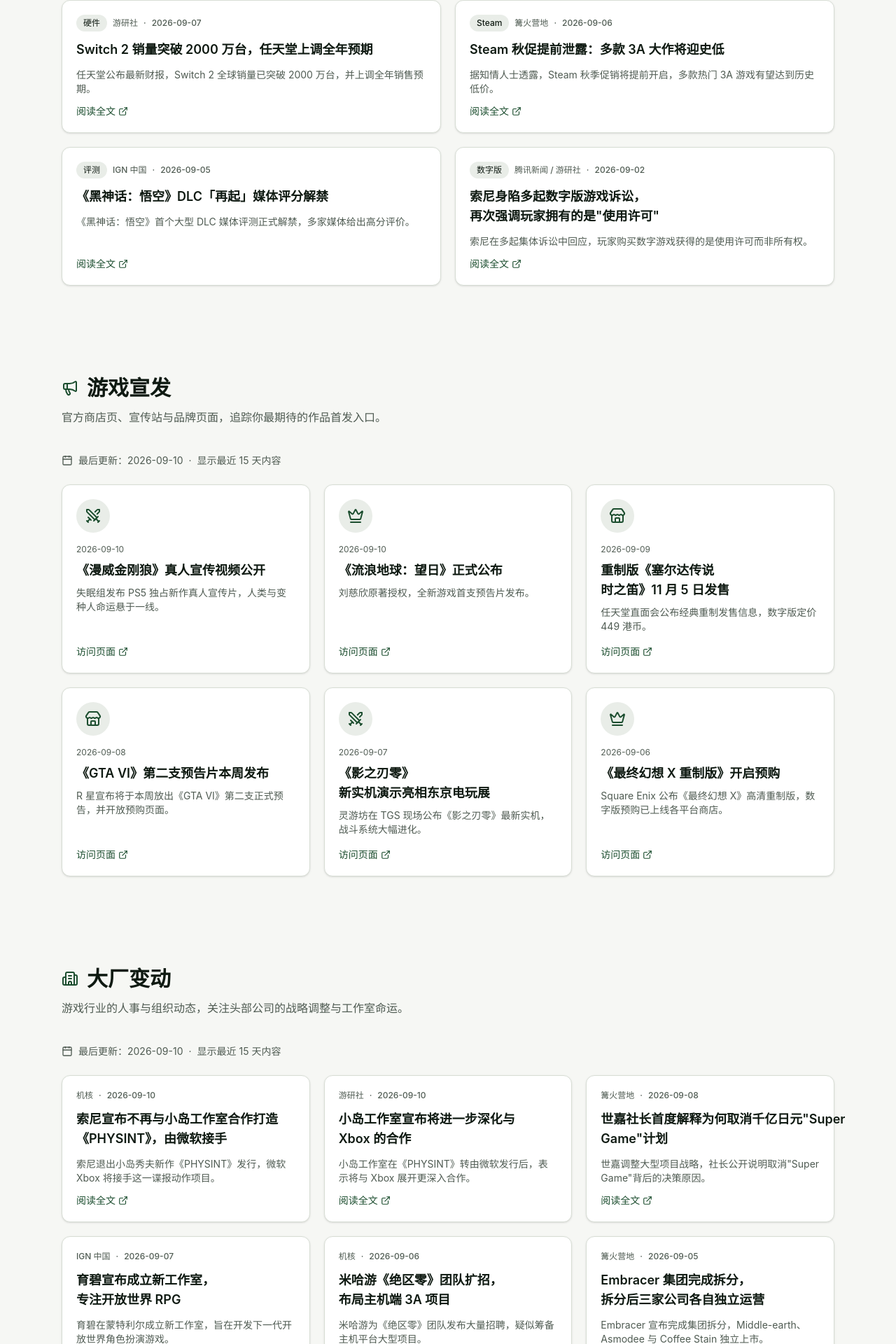
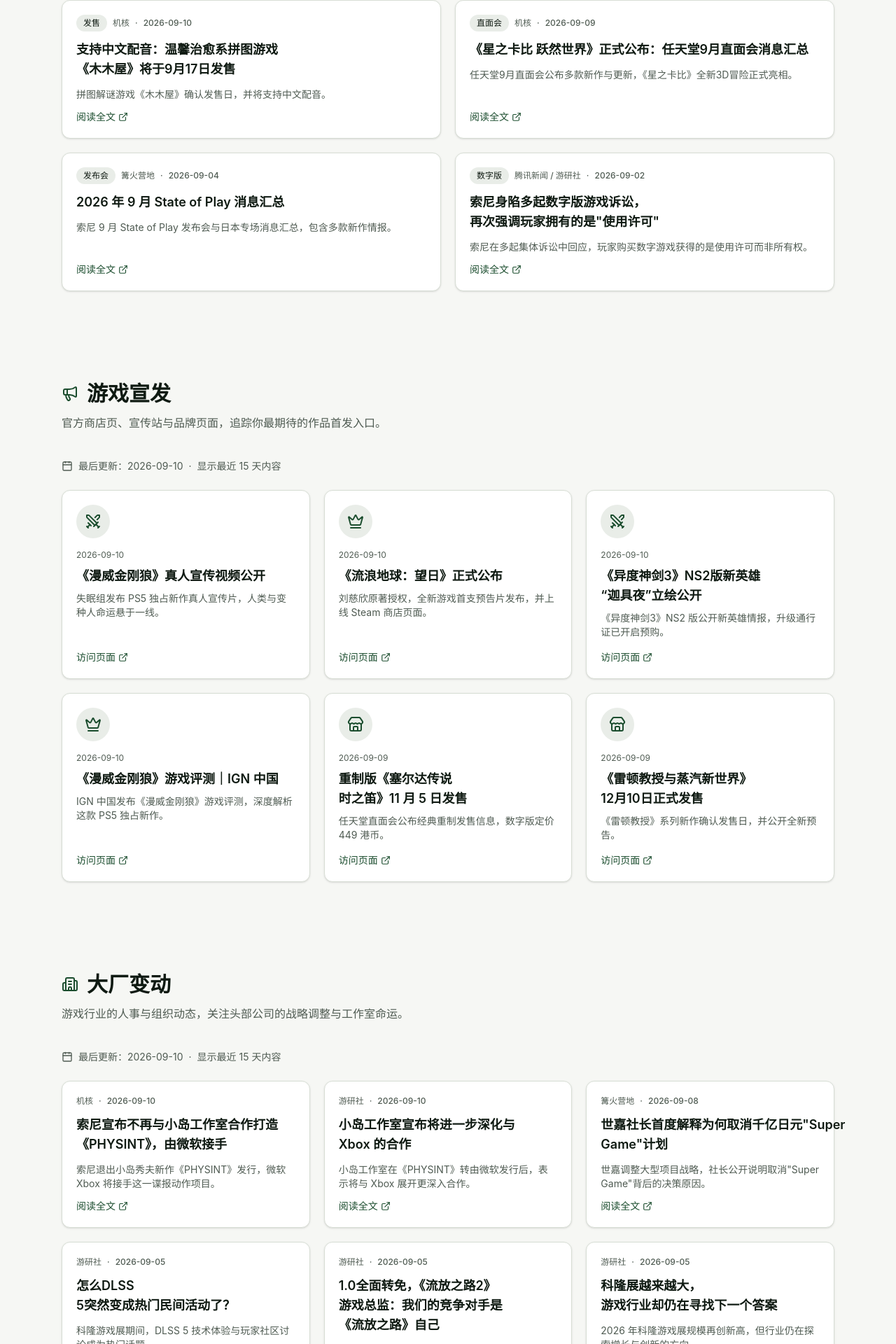
Before and after one commit to ymmpanda0-hash/game-daily, a React (Vite) app: page / in a window 1280 px wide. Shown: the part 1339-3259 px from the top of the page at 70% size. Built offline with nearby package versions, Linux system fonts and the light colour scheme; no server answers.

Commit message:
Update src/data/content.ts: replace all links with verified real URLs

```diff
--- a/src/data/content.ts
+++ b/src/data/content.ts
@@ -4,6 +4,8 @@
 // 页面打开时会使用访问者设备当前日期，自动筛选出 15 天内（含今天）
 // 的最新内容并按日期倒序展示，超过 15 天的旧内容会自动隐藏，
 // 无需手动删除或每天编辑/重新部署。
+//
+// 注意：所有 url 必须真实有效，且 title/summary 与链接内容一致。
 // ============================================================
 
 export interface NewsItem {
@@ -96,46 +98,46 @@
     id: 'news-4',
     tag: '更新',
     source: 'IGN 中国',
-    date: '2026-09-09',
+    date: '2026-09-10',
     title: '《无人深空》十周年更新终于能飞向恒星',
     summary: 'Hello Games 发布"宇宙"大型免费更新，玩家终于可以驶向恒星探索深空。',
     url: 'https://www.ign.com.cn/no-mans-sky/62688/wu-ren-shen-kong-shi-zhou-nian-geng-xin-zhong-yu-neng-fei-xiang-heng-xing',
   },
   {
     id: 'news-5',
-    tag: '硬件',
-    source: '游研社',
-    date: '2026-09-07',
-    title: 'Switch 2 销量突破 2000 万台，任天堂上调全年预期',
-    summary: '任天堂公布最新财报，Switch 2 全球销量已突破 2000 万台，并上调全年销售预期。',
-    url: 'https://www.yystv.cn/p/10148',
+    tag: '测试',
+    source: '机核',
+    date: '2026-09-10',
+    title: '《骤影·绯月杀》将于8月25日开启限时七日测试',
+    summary: '狼人杀玩法新作《骤影·绯月杀》公布限时测试计划，强调动作对抗体验。',
+    url: 'https://www.gcores.com/articles/218722',
   },
   {
     id: 'news-6',
-    tag: 'Steam',
-    source: '篝火营地',
-    date: '2026-09-06',
-    title: 'Steam 秋促提前泄露：多款 3A 大作将迎史低',
-    summary: '据知情人士透露，Steam 秋季促销将提前开启，多款热门 3A 游戏有望达到历史低价。',
-    url: 'https://gouhuo.qq.com/content/detail/0_20260906103022_AbCdEfGhIj',
+    tag: 'Demo',
+    source: '机核',
+    date: '2026-09-10',
+    title: '《城堡漂流记》Demo今日上线',
+    summary: '从空中堡垒到小小城堡，温馨治愈系建造游戏《城堡漂流记》开放试玩。',
+    url: 'https://www.gcores.com/articles/218715',
   },
   {
     id: 'news-7',
-    tag: '电竞',
+    tag: '发售',
     source: '机核',
-    date: '2026-09-08',
-    title: '《英雄联盟》S16 全球总决赛落户成都',
-    summary: '拳头游戏宣布 2026 年《英雄联盟》全球总决赛将在成都举办，决赛定于 11 月。',
-    url: 'https://www.gcores.com/articles/219480',
+    date: '2026-09-10',
+    title: '支持中文配音：温馨治愈系拼图游戏《木木屋》将于9月17日发售',
+    summary: '拼图解谜游戏《木木屋》确认发售日，并将支持中文配音。',
+    url: 'https://www.gcores.com/articles/218711',
   },
   {
     id: 'news-8',
-    tag: '评测',
-    source: 'IGN 中国',
-    date: '2026-09-05',
-    title: '《黑神话：悟空》DLC「再起」媒体评分解禁',
-    summary: '《黑神话：悟空》首个大型 DLC 媒体评测正式解禁，多家媒体给出高分评价。',
-    url: 'https://www.ign.com.cn/black-myth-wukong/62702/dlc',
+    tag: '发布会',
+    source: '篝火营地',
+    date: '2026-09-04',
+    title: '2026 年 9 月 State of Play 消息汇总',
+    summary: '索尼 9 月 State of Play 发布会与日本专场消息汇总，包含多款新作情报。',
+    url: 'https://gouhuo.qq.com/content/detail/0_20260904091045_175qjvWQ9',
   },
 ];
 
@@ -161,32 +163,32 @@
     icon: 'Crown',
     date: '2026-09-10',
     title: '《流浪地球：望日》正式公布',
-    summary: '刘慈欣原著授权，全新游戏首支预告片发布。',
+    summary: '刘慈欣原著授权，全新游戏首支预告片发布，并上线 Steam 商店页面。',
     url: 'https://www.yystv.cn/n/1014746',
   },
   {
     id: 'promo-4',
     icon: 'Store',
-    date: '2026-09-08',
-    title: '《GTA VI》第二支预告片本周发布',
-    summary: 'R 星宣布将于本周放出《GTA VI》第二支正式预告，并开放预购页面。',
-    url: 'https://www.ign.com.cn/gta-vi/62703/trailer-2',
+    date: '2026-09-09',
+    title: '《雷顿教授与蒸汽新世界》12月10日正式发售',
+    summary: '《雷顿教授》系列新作确认发售日，并公开全新预告。',
+    url: 'https://www.yystv.cn/n/1014728',
   },
   {
     id: 'promo-5',
     icon: 'Swords',
-    date: '2026-09-07',
-    title: '《影之刃零》新实机演示亮相东京电玩展',
-    summary: '灵游坊在 TGS 现场公布《影之刃零》最新实机，战斗系统大幅进化。',
-    url: 'https://www.yystv.cn/n/1014750',
+    date: '2026-09-10',
+    title: '《异度神剑3》NS2版新英雄“迦具夜”立绘公开',
+    summary: '《异度神剑3》NS2 版公开新英雄情报，升级通行证已开启预购。',
+    url: 'https://www.yystv.cn/n/1014745',
   },
   {
     id: 'promo-6',
     icon: 'Crown',
-    date: '2026-09-06',
-    title: '《最终幻想 X 重制版》开启预购',
-    summary: 'Square Enix 公布《最终幻想 X》高清重制版，数字版预购已上线各平台商店。',
-    url: 'https://gouhuo.qq.com/content/detail/0_20260906110000_FfXxRrEeMm',
+    date: '2026-09-10',
+    title: '《漫威金刚狼》游戏评测｜IGN 中国',
+    summary: 'IGN 中国发布《漫威金刚狼》游戏评测，深度解析这款 PS5 独占新作。',
+    url: 'https://www.ign.com.cn/marvels-wolverine/62721/man-wei-jin-gang-lang-you-xi-ping-ce-ign-zhong-guo',
   },
 ];
 
@@ -217,26 +219,26 @@
   },
   {
     id: 'industry-4',
-    source: 'IGN 中国',
-    date: '2026-09-07',
-    title: '育碧宣布成立新工作室，专注开放世界 RPG',
-    summary: '育碧在蒙特利尔成立新工作室，旨在开发下一代开放世界角色扮演游戏。',
-    url: 'https://www.ign.com.cn/ubisoft/62704/new-studio',
+    source: '游研社',
+    date: '2026-09-05',
+    title: '怎么DLSS 5突然变成热门民间活动了？',
+    summary: '科隆游戏展期间，DLSS 5 技术体验与玩家社区讨论成为热门话题。',
+    url: 'https://www.yystv.cn/p/14368',
   },
   {
     id: 'industry-5',
-    source: '机核',
-    date: '2026-09-06',
-    title: '米哈游《绝区零》团队扩招，布局主机端 3A 项目',
-    summary: '米哈游为《绝区零》团队发布大量招聘，疑似筹备主机平台大型项目。',
-    url: 'https://www.gcores.com/articles/219478',
+    source: '游研社',
+    date: '2026-09-05',
+    title: '1.0全面转免，《流放之路2》游戏总监：我们的竞争对手是《流放之路》自己',
+    summary: '《流放之路2》宣布 1.0 版本将转为免费游玩，并结束抢先体验。',
+    url: 'https://www.yystv.cn/p/14361',
   },
   {
     id: 'industry-6',
-    source: '篝火营地',
+    source: '游研社',
     date: '2026-09-05',
-    title: 'Embracer 集团完成拆分，拆分后三家公司各自独立运营',
-    summary: 'Embracer 宣布完成集团拆分，Middle-earth、Asmodee 与 Coffee Stain 独立上市。',
-    url: 'https://gouhuo.qq.com/content/detail/0_20260905120000_EmBrAcEr',
+    title: '科隆展越来越大，游戏行业却仍在寻找下一个答案',
+    summary: '2026 年科隆游戏展规模再创新高，但行业仍在探索增长与创新的方向。',
+    url: 'https://www.yystv.cn/p/14355',
   },
 ];
```
